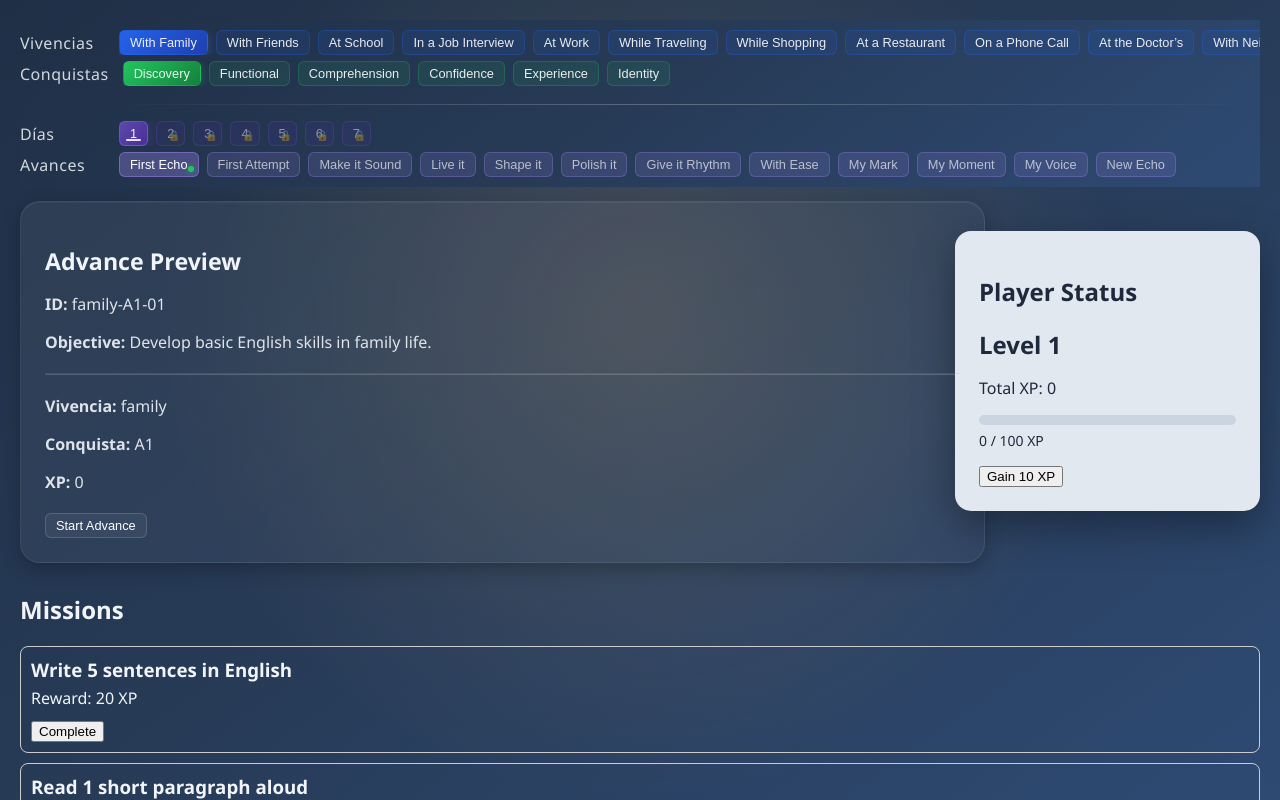
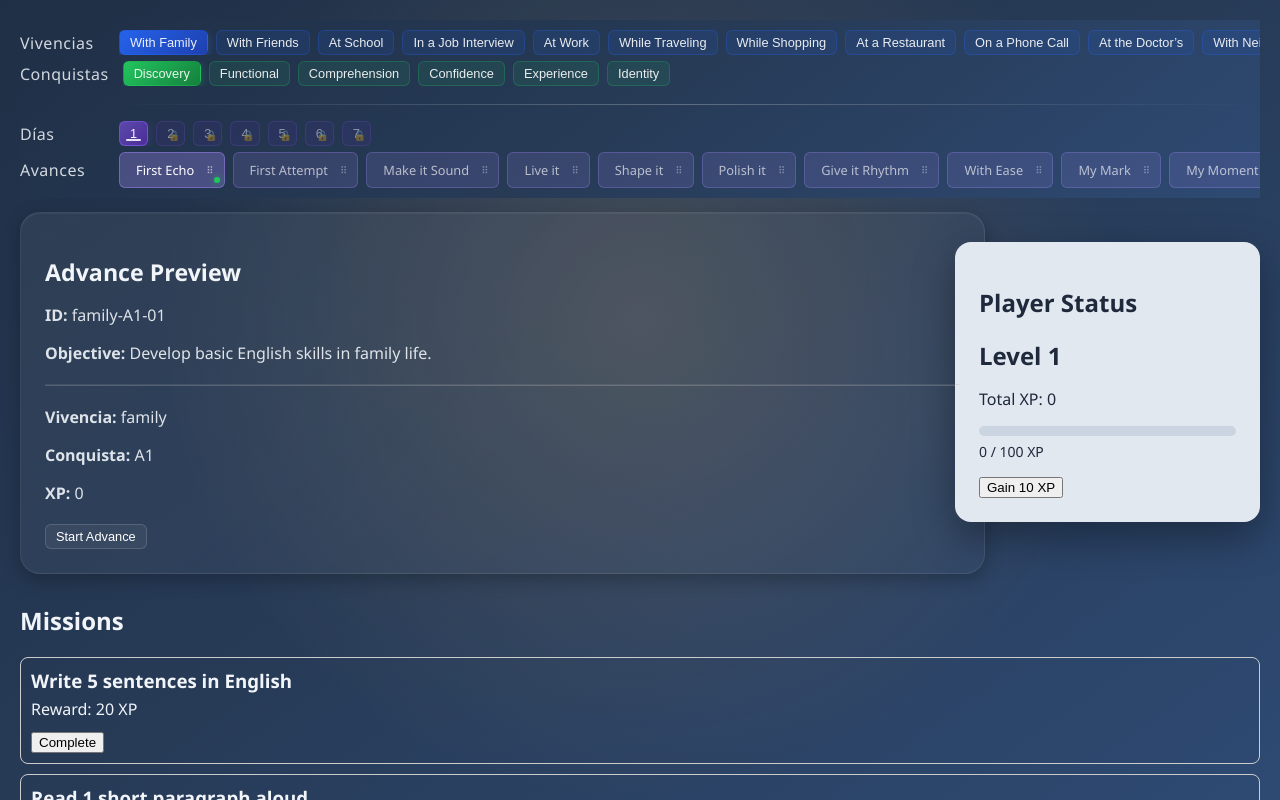
Before and after one commit to mineinfante/english-quest, a React (Vite) app: page / in a window 1280 px wide. Shown: the top 800 px of the page. Built offline with nearby package versions, Linux system fonts and the light colour scheme.

Commit message:
feat: implement day completion engine and per-day progress isolation

```diff
--- a/src/App.jsx
+++ b/src/App.jsx
@@ -13,11 +13,7 @@ function App() {
   // =============================
   const [player, setPlayer] = useState(() => {
     const saved = localStorage.getItem("player")
-
-    if (saved) {
-      return JSON.parse(saved)
-    }
-
+    if (saved) return JSON.parse(saved)
     return createInitialPlayer()
   })
 
@@ -29,13 +25,15 @@ function App() {
   const [isAdvanceRunning, setIsAdvanceRunning] = useState(false)
 
   // =============================
-  // 3️⃣ Derivados desde el estado
+  // 3️⃣ Derivados
   // =============================
   const levelState =
     player.vivencias[activeVivencia]?.[activeConquista]
 
-  const currentDay =
-    levelState?.currentDay ?? 1
+  const currentDay = levelState?.currentDay ?? 1
+
+  const maxDayUnlocked =
+    Math.max(levelState?.maxDayUnlocked ?? 1, currentDay)
 
   const currentAdvanceIndex =
     levelState?.currentAdvanceIndex ?? 0
@@ -45,10 +43,6 @@ function App() {
       levelState?.maxAdvanceUnlocked ?? 0,
       currentAdvanceIndex
     )
-
-  // =============================
-  // Construcción ordenada desde advancesOrder
-  // =============================
 
   const contentAdvances =
     CONTENT[activeVivencia]?.[activeConquista]?.advances ?? []
@@ -60,7 +54,7 @@ function App() {
     advancesOrder.length > 0
       ? advancesOrder
           .map((id) =>
-            contentAdvances.find((advance) => advance.id === id)
+            contentAdvances.find((a) => a.id === id)
           )
           .filter(Boolean)
       : contentAdvances
@@ -70,8 +64,23 @@ function App() {
 
   const advanceProgress =
     currentAdvance
-      ? levelState?.advancesProgress?.[currentAdvance.id]
+      ? levelState?.advancesProgress?.[
+          `${currentDay}-${currentAdvance.id}`
+        ]
       : null
+
+  // =============================
+  // 🟣 Día completado
+  // =============================
+  const isDayCompleted =
+    advances.length > 0 &&
+    advances.every((advance) => {
+      const progress =
+        levelState?.advancesProgress?.[
+          `${currentDay}-${advance.id}`
+        ]
+      return progress?.completed === true
+    })
 
   const xp = levelState?.xp ?? 0
 
@@ -81,9 +90,8 @@ function App() {
     Object.keys(CONTENT[activeVivencia] || {})
       .filter((key) => key !== "meta")
 
-
   // =============================
-  // 4️⃣ Misiones temporales
+  // 4️⃣ Misiones
   // =============================
   const missions = [
     { id: "m1", title: "Write 5 sentences in English", xp: 20 },
@@ -92,18 +100,11 @@ function App() {
   ]
 
   const completeMission = (xpAmount) => {
+    if (!currentAdvance) return
+
     setPlayer((prev) => {
-      const vivenciaData =
-        prev.vivencias[activeVivencia] || {}
-
-      const conquistaData =
-        vivenciaData[activeConquista] || {
-          xp: 0,
-          daysInLevel: 0,
-          currentAdvanceIndex: 0,
-          maxAdvanceUnlocked: 0,
-          completedAdvances: []
-        }
+      const vivenciaData = prev.vivencias[activeVivencia]
+      const conquistaData = vivenciaData[activeConquista]
 
       return {
         ...prev,
@@ -114,11 +115,12 @@ function App() {
             [activeConquista]: {
               ...conquistaData,
               xp: conquistaData.xp + xpAmount,
-                maxAdvanceUnlocked: Math.floor((conquistaData.xp + xpAmount) / 100),
               advancesProgress: {
                 ...conquistaData.advancesProgress,
-                  [currentAdvance.id]: {
-                    ...conquistaData.advancesProgress[currentAdvance.id],
+                [`${currentDay}-${currentAdvance.id}`]: {
+                  ...conquistaData.advancesProgress[
+                    `${currentDay}-${currentAdvance.id}`
+                  ],
                   completed: true
                 }
               }
@@ -126,7 +128,6 @@ function App() {
           }
         }
       }
-
     })
   }
 
@@ -142,7 +143,43 @@ function App() {
   }, [currentAdvanceIndex, activeVivencia, activeConquista])
 
   // =============================
-  // 6️⃣ Cálculo visual de progreso
+  // 🔁 Motor automático de día
+  // =============================
+  useEffect(() => {
+    if (!isDayCompleted) return
+    if (currentDay !== maxDayUnlocked) return
+
+    setPlayer((prev) => {
+      const vivenciaData = prev.vivencias[activeVivencia]
+      const conquistaData = vivenciaData[activeConquista]
+
+      if (conquistaData.currentDay !== currentDay) return prev
+
+      const nextDay = currentDay + 1
+
+      return {
+        ...prev,
+        vivencias: {
+          ...prev.vivencias,
+          [activeVivencia]: {
+            ...vivenciaData,
+            [activeConquista]: {
+              ...conquistaData,
+              currentDay: nextDay,
+              maxDayUnlocked: Math.max(
+                conquistaData.maxDayUnlocked ?? 1,
+                nextDay
+              ),
+              currentAdvanceIndex: 0
+            }
+          }
+        }
+      }
+    })
+  }, [isDayCompleted])
+
+  // =============================
+  // 6️⃣ Progreso visual
   // =============================
   const level = Math.floor(xp / 100) + 1
   const currentLevelXP = xp % 100
@@ -150,17 +187,8 @@ function App() {
 
   const changeAdvance = (newIndex) => {
     setPlayer((prev) => {
-      const vivenciaData = prev.vivencias[activeVivencia] || {}
-      const conquistaData =
-        vivenciaData[activeConquista] || {
-          xp: 0,
-          daysInLevel: 0,
-          currentAdvanceIndex: 0,
-          maxAdvanceUnlocked: 0,
-          completedAdvances: []
-        }
-
-      const prevMax = conquistaData.maxAdvanceUnlocked ?? 0
+      const vivenciaData = prev.vivencias[activeVivencia]
+      const conquistaData = vivenciaData[activeConquista]
 
       return {
         ...prev,
@@ -171,7 +199,39 @@ function App() {
             [activeConquista]: {
               ...conquistaData,
               currentAdvanceIndex: newIndex,
-              maxAdvanceUnlocked: Math.max(prevMax, newIndex)
+              currentAdvanceIndexByDay: {
+                ...conquistaData.currentAdvanceIndexByDay,
+                [currentDay]: newIndex
+              },
+              maxAdvanceUnlocked: Math.max(
+                conquistaData.maxAdvanceUnlocked ?? 0,
+                newIndex
+              )
+            }
+          }
+        }
+      }
+    })
+  }
+
+  const changeDay = (day) => {
+    setPlayer((prev) => {
+      const vivenciaData = prev.vivencias[activeVivencia]
+      const conquistaData = vivenciaData[activeConquista]
+
+      const savedIndex =
+        conquistaData.currentAdvanceIndexByDay?.[day] ?? 0
+
+      return {
+        ...prev,
+        vivencias: {
+          ...prev.vivencias,
+          [activeVivencia]: {
+            ...vivenciaData,
+            [activeConquista]: {
+              ...conquistaData,
+              currentDay: day,
+              currentAdvanceIndex: savedIndex
             }
           }
         }
@@ -191,9 +251,7 @@ function App() {
         newIndex < 0 ||
         oldIndex >= currentOrder.length ||
         newIndex >= currentOrder.length
-      ) {
-        return prev
-      }
+      ) return prev
 
       const newOrder = [...currentOrder]
       const [movedItem] = newOrder.splice(oldIndex, 1)
@@ -222,14 +280,6 @@ function App() {
       const vivenciaData = prev.vivencias[activeVivencia]
       const conquistaData = vivenciaData[activeConquista]
 
-      const updatedAdvancesProgress = {
-        ...conquistaData.advancesProgress,
-        [currentAdvance.id]: {
-          ...conquistaData.advancesProgress[currentAdvance.id],
-          started: true
-        }
-      }
-
       return {
         ...prev,
         vivencias: {
@@ -238,7 +288,15 @@ function App() {
             ...vivenciaData,
             [activeConquista]: {
               ...conquistaData,
-              advancesProgress: updatedAdvancesProgress
+              advancesProgress: {
+                ...conquistaData.advancesProgress,
+                [`${currentDay}-${currentAdvance.id}`]: {
+                  ...conquistaData.advancesProgress[
+                    `${currentDay}-${currentAdvance.id}`
+                  ],
+                  started: true
+                }
+              }
             }
           }
         }
@@ -246,12 +304,8 @@ function App() {
     })
   }
 
-  // =============================
-  // 7️⃣ Render
-  // =============================
   return (
     <div style={{ padding: "20px" }}>
-
       <Header
         vivenciasList={vivenciasList}
         conquistasList={conquistasList}
@@ -266,10 +320,11 @@ function App() {
         onMoveAdvance={moveAdvance}
         advancesProgress={levelState?.advancesProgress}
         currentDay={currentDay}
+        maxDayUnlocked={maxDayUnlocked}
+        onChangeDay={changeDay}
       />
 
       <div className="dashboard-row">
-
         <AdvancePanel
           currentAdvance={currentAdvance}
           activeVivencia={activeVivencia}
@@ -290,14 +345,12 @@ function App() {
             onGainXp={() => completeMission(10)}
           />
         </div>
-
       </div>
 
       <MissionsPanel
         missions={missions}
         onComplete={completeMission}
       />
-
     </div>
   )
 }
--- a/src/components/Header.jsx
+++ b/src/components/Header.jsx
@@ -30,27 +30,49 @@ function SortableAdvanceButton({
   const style = {
     transform: CSS.Transform.toString(transform),
     transition,
-    opacity: 1,
-    cursor: "pointer",
     position: "relative",
+    display: "inline-flex",
+    alignItems: "center",
+    gap: "6px"
   }
 
   const isStarted = progress?.started && !progress?.completed
   const isCompleted = progress?.completed
 
   return (
-    <button
+    <div
       ref={setNodeRef}
       style={style}
-      disabled={false}
       className={`tab-button ${isActiveProp ? "active" : ""}`}
-      onClick={(e) => {
-        e.stopPropagation()
-        onClick()
-      }}
       {...attributes}
     >
-      {title}
+      {/* Click normal */}
+      <button
+        style={{
+          all: "unset",
+          cursor: "pointer",
+          padding: "4px 6px"
+        }}
+        onClick={(e) => {
+          e.stopPropagation()
+          onClick()
+        }}
+      >
+        {title}
+      </button>
+
+      {/* Drag handle */}
+      <span
+        {...listeners}
+        style={{
+          cursor: "grab",
+          fontSize: "10px",
+          opacity: 0.6,
+          userSelect: "none"
+        }}
+      >
+        ⠿
+      </span>
 
       {(isActiveProp || isStarted || isCompleted) && (
         <span
@@ -64,8 +86,8 @@ function SortableAdvanceButton({
             background: isCompleted
               ? "white"
               : isActiveProp
-              ? "#22c55e"   // verde activo
-              : "#facc15",  // amarillo iniciado
+              ? "#22c55e"
+              : "#facc15",
             boxShadow: isCompleted
               ? "0 0 6px rgba(255,255,255,0.6)"
               : isActiveProp
@@ -74,7 +96,7 @@ function SortableAdvanceButton({
           }}
         />
       )}
-    </button>
+    </div>
   )
 }
 
@@ -87,10 +109,13 @@ export default function Header({
   setActiveConquista,
   advances,
   currentAdvanceIndex,
+  maxAdvanceUnlocked,
   onChangeAdvance,
   onMoveAdvance,
   advancesProgress,
-  currentDay
+  currentDay,
+  maxDayUnlocked,
+  onChangeDay
 }) {
 
   return (
@@ -129,7 +154,7 @@ export default function Header({
               {
                 CONTENT[activeVivencia]?.[conquista]?.meta?.name
                 || conquista
-             }
+              }
             </button>
           ))}
         </div>
@@ -143,7 +168,7 @@ export default function Header({
         <div className="tabs-container tabs-dias">
           <div style={{ margin: "0 auto", display: "flex", gap: "8px" }}>
             {[1,2,3,4,5,6,7].map((day) => {
-              const isLocked = day > currentDay
+              const isLocked = day > maxDayUnlocked
               const isActive = day === currentDay
 
               return (
@@ -154,6 +179,9 @@ export default function Header({
                     opacity: isLocked ? 0.5 : 1,
                     cursor: isLocked ? "not-allowed" : "pointer",
                     position: "relative"
+                  }}
+                  onClick={() => {
+                    if (!isLocked) onChangeDay(day)
                   }}
                   disabled={isLocked}
                 >
@@ -199,12 +227,16 @@ export default function Header({
             }}
           >
             <SortableContext
+              key={`day-${currentDay}`}
               items={advances.map(a => a.id)}
               strategy={horizontalListSortingStrategy}
             >
               {advances.map((advance, index) => {
                 const isActive = index === currentAdvanceIndex
-                const progress = advancesProgress?.[advance.id]
+                const progress =
+                  advancesProgress?.[
+                    `${currentDay}-${advance.id}`
+                  ]
 
                 return (
                   <SortableAdvanceButton
--- a/src/state/createInitialPlayer.js
+++ b/src/state/createInitialPlayer.js
@@ -12,6 +12,23 @@ export function createInitialPlayer() {
         CONTENT[vivencia][level]?.advances ?? []
 
       const advancesProgress = {}
+
+      const totalDays =
+        CONTENT[vivencia][level]?.meta?.minDaysRequired ?? 7
+
+      for (let day = 1; day <= totalDays; day++) {
+        advances.forEach((advance) => {
+          const dayAdvanceKey = `${day}-${advance.id}`
+
+          advancesProgress[dayAdvanceKey] = {
+            started: false,
+            completed: false,
+            validationPassed: false,
+            attempts: 0,
+            quizScore: 0
+          }
+        })
+      }
 
       advances.forEach((advance) => {
         advancesProgress[advance.id] = {
@@ -30,7 +47,9 @@ export function createInitialPlayer() {
         xp: 0,
         daysInLevel: 0,
         currentDay: 1,
+        maxDayUnlocked: 1,
         currentAdvanceIndex: 0,
+        currentAdvanceIndexByDay: {},
         maxAdvanceUnlocked: 0,
         completedAdvances: [],
         weakAreas: {
```
Lines whose indentation alone changed are shown as unchanged.
